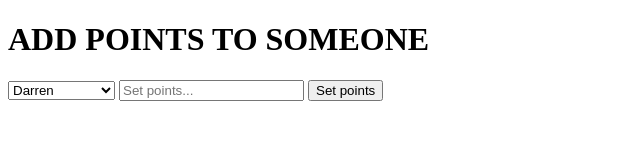
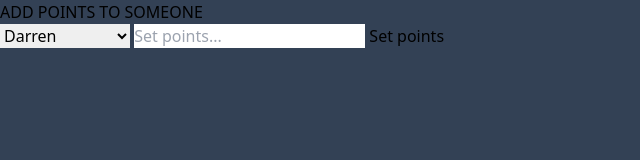
Before and after one commit to gdjolt8/VanServer, a plain HTML site: page index.html in a window 1280 px wide. Shown: the whole page, without its empty margins (0-640 px from the left). Drawn offline with nearby package versions, Linux system fonts and the light colour scheme.

Commit message:
Update index.html

```diff
--- a/index.html
+++ b/index.html
@@ -2,9 +2,11 @@
 <body>
   <head>
     <script src="https://ajax.googleapis.com/ajax/libs/jquery/3.7.1/jquery.min.js"></script>
+    <script src="https://cdn.tailwindcss.com"></script>
   </head>
 </body>
 <html>
+  <div class="bg-slate-700 w-dvw h-dvh center">
   <h1>ADD POINTS TO SOMEONE</h1>
   <select name="people" id="name">
     <option value="Darren">Darren</option>
@@ -13,10 +15,13 @@
     <option value="Zion">Zion</option>
     <option value="Solomon">Solomon</option>
     <option value="Ifeanyichukwu">Ifeanyichukwu</option>
+    <option value="Stef">Stefan</option>
+    <option value="London">London</option>
   </select>
   <input type="text" id="points" placeholder="Set points..." />
-  <button id="set-points-button">Set points</button>
+  <button id="set-points-button" ckass="bg-blue-500 hover:bg-blue-700 text-white font-bold py-2 px-4 rounded">Set points</button>
   <p id="message"></p>
+  </div>
 </html>
 <script>
   $(document).ready(function() {
```
